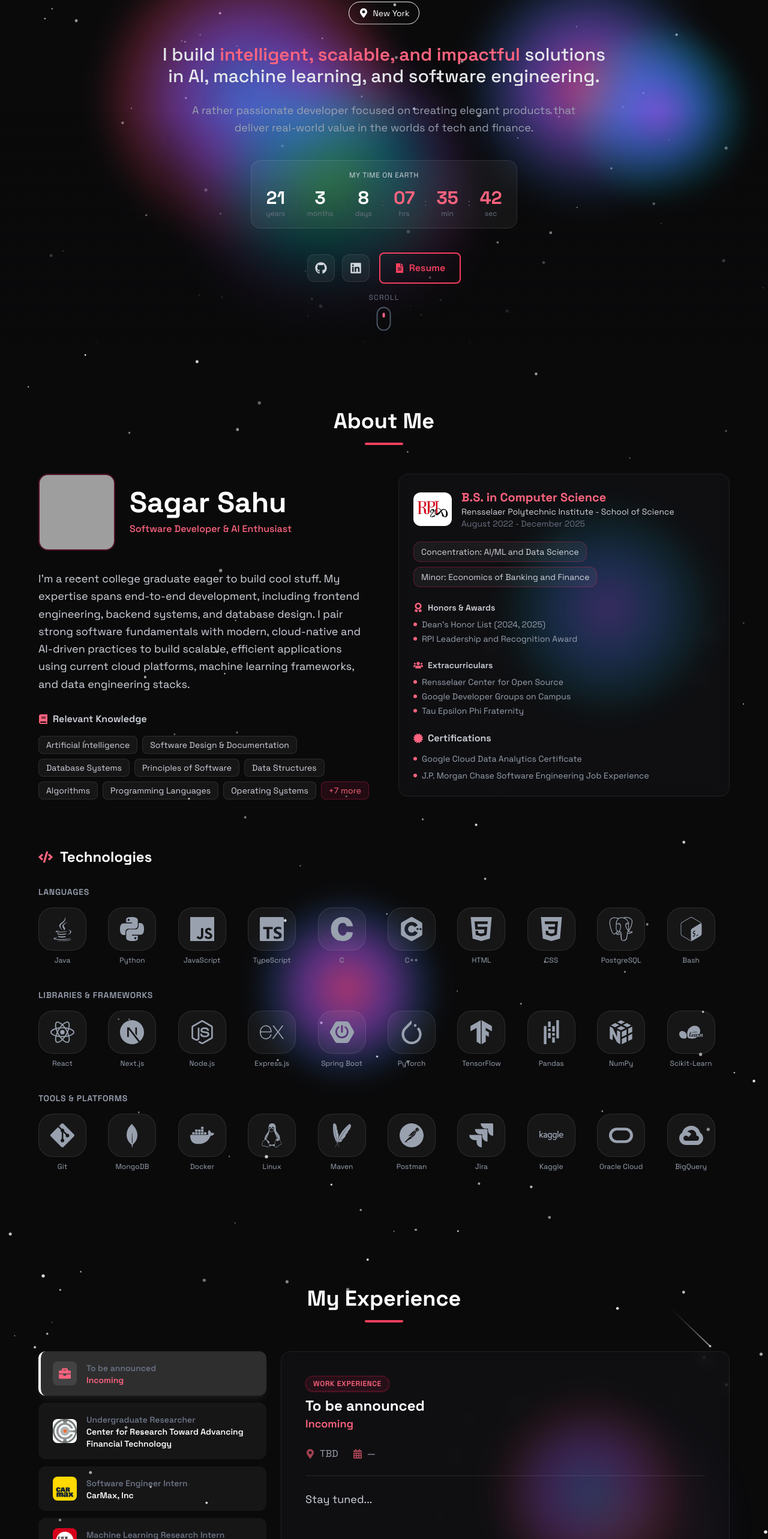
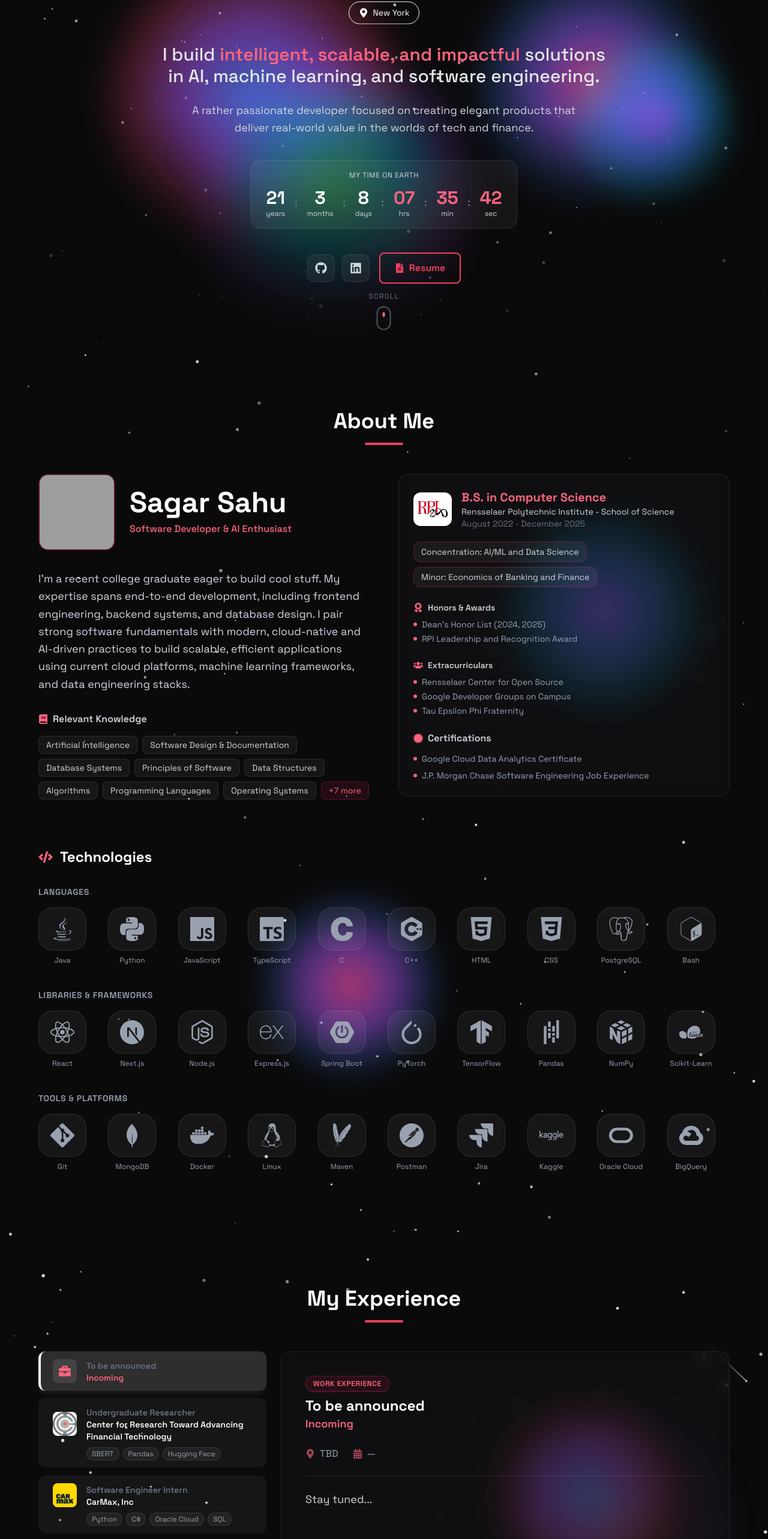
Before and after one commit to sagars2004/Personal-Portfolio, a Next.js app: page / in a window 1280 px wide. Shown: the part 214-2780 px from the top of the page at 60% size. Built offline with nearby package versions, Linux system fonts and the light colour scheme; grey boxes are pictures that could not be loaded.

Commit message:
Add skills fields to experience data
Improved UI styling in Contact, Experience, Hero, and Projects components for better visual consistency and clarity. Added a 'skills' field to experience data and displayed skill bubbles in Experience cards. Updated project taglines and descriptions for accuracy.

```diff
--- a/src/components/Contact.tsx
+++ b/src/components/Contact.tsx
@@ -100,8 +100,8 @@ export default function Contact() {
 
         <div className="grid lg:grid-cols-2 gap-12">
           {/* Contact Form */}
-          <div className="card p-6">
-            <form onSubmit={handleSubmit} className="space-y-4">
+          <div className="card p-8">
+            <form onSubmit={handleSubmit} className="space-y-8">
               <div>
                 <label
                   htmlFor="name"
@@ -181,7 +181,7 @@ export default function Contact() {
               <button
                 type="submit"
                 disabled={isSubmitting}
-                className="w-full flex items-center justify-center gap-2 py-3 px-6 rounded-xl bg-rose-500 text-white font-semibold hover:bg-rose-600 hover:shadow-lg hover:shadow-rose-500/25 disabled:opacity-50 disabled:cursor-not-allowed transition-all"
+                className="w-full flex items-center justify-center gap-2 py-3 px-6 rounded-xl bg-rose-500/70 text-white font-semibold hover:bg-rose-600 hover:shadow-lg hover:shadow-rose-500/25 disabled:opacity-50 disabled:cursor-not-allowed transition-all"
               >
                 {isSubmitting ? (
                   <>
@@ -212,14 +212,14 @@ export default function Contact() {
           {/* Get in Touch Sidebar */}
           <div className="flex flex-col justify-center lg:pl-8">
             {/* Resume Toast - positioned above Get in Touch */}
-            <div
-              className={`transition-all duration-500 mb-4 ${
-                showResumeToast
-                  ? "opacity-100 translate-y-0"
-                  : "opacity-0 -translate-y-2 pointer-events-none h-0 mb-0"
-              }`}
-            >
-              <div className="flex items-center gap-3 px-5 py-4 bg-rose-950/80 border border-rose-500/50 rounded-xl backdrop-blur-sm">
+            <div className="mb-4 h-[60px]">
+              <div
+                className={`flex items-center gap-3 px-5 py-4 bg-rose-800/40 border border-rose-500/50 rounded-xl backdrop-blur-sm transition-all duration-300 ${
+                  showResumeToast
+                    ? "opacity-100 translate-y-0"
+                    : "opacity-0 -translate-y-2 pointer-events-none"
+                }`}
+              >
                 <FaFileAlt className="w-5 h-5 text-rose-400 flex-shrink-0" />
                 <p className="text-gray-200 text-sm flex-1">
                   Interested in my resume? Leave a note below!
--- a/src/components/Experience.tsx
+++ b/src/components/Experience.tsx
@@ -50,17 +50,18 @@ export default function Experience() {
 
         <div className="flex flex-col lg:flex-row gap-6">
           {/* Left side - Stacked role cards */}
-          <div className="lg:w-[380px] flex-shrink-0 space-y-3">
+          <div className="lg:w-[380px] flex-shrink-0 flex flex-col justify-between h-[520px]">
             {experiences.map((exp, index) => (
               <button
                 key={exp.id}
                 onClick={() => handleCardChange(index)}
-                className={`w-full group flex items-center gap-4 px-5 py-4 rounded-xl text-left transition-all duration-300 ${
+                className={`w-full group flex flex-col px-5 py-3 rounded-xl text-left transition-all duration-300 ${
                   activeIndex === index
                     ? "bg-white/15 border-l-4 border-white shadow-lg shadow-white/5"
                     : "bg-white/5 border-l-4 border-transparent hover:bg-white/10 hover:border-gray-600"
                 }`}
               >
+                <div className="flex items-center gap-4">
                   {/* Company Logo or Fallback Icon */}
                   <div className={`w-10 h-10 rounded-lg flex-shrink-0 flex items-center justify-center overflow-hidden ${
                     activeIndex === index
@@ -87,6 +88,24 @@ export default function Experience() {
                       {exp.company}
                     </p>
                   </div>
+                </div>
+                {/* Skills bubbles */}
+                {exp.skills && exp.skills.length > 0 && (
+                  <div className="flex flex-wrap gap-1.5 mt-2 ml-14">
+                    {exp.skills.map((skill) => (
+                      <span
+                        key={skill}
+                        className={`px-2 py-0.5 text-xs rounded-full transition-colors ${
+                          activeIndex === index
+                            ? "bg-rose-500/20 text-rose-300 border border-rose-500/30"
+                            : "bg-white/5 text-gray-400 border border-white/10"
+                        }`}
+                      >
+                        {skill}
+                      </span>
+                    ))}
+                  </div>
+                )}
               </button>
             ))}
           </div>
--- a/src/components/Hero.tsx
+++ b/src/components/Hero.tsx
@@ -185,7 +185,7 @@ export default function Hero() {
         </h2>
 
         {/* Description */}
-        <p className="text-gray-400 text-lg max-w-2xl mx-auto mb-10 leading-relaxed">
+        <p className="text-gray-300 text-lg max-w-2xl mx-auto mb-10 leading-relaxed">
           A rather passionate developer focused on
           creating elegant products that deliver real-world value in the worlds of tech and finance.
         </p>
@@ -198,32 +198,32 @@ export default function Hero() {
               <div className="flex items-center gap-3 sm:gap-4">
                 <div className="text-center">
                   <span className="text-2xl sm:text-3xl font-bold text-white">{timeElapsed.years}</span>
-                  <p className="text-xs text-gray-500">years</p>
+                  <p className="text-xs text-gray-300">years</p>
                 </div>
-                <span className="text-gray-600">:</span>
+                <span className="text-gray-400">:</span>
                 <div className="text-center">
                   <span className="text-2xl sm:text-3xl font-bold text-white">{timeElapsed.months}</span>
-                  <p className="text-xs text-gray-500">months</p>
+                  <p className="text-xs text-gray-300">months</p>
                 </div>
-                <span className="text-gray-600">:</span>
+                <span className="text-gray-400">:</span>
                 <div className="text-center">
                   <span className="text-2xl sm:text-3xl font-bold text-white">{timeElapsed.days}</span>
-                  <p className="text-xs text-gray-500">days</p>
+                  <p className="text-xs text-gray-300">days</p>
                 </div>
-                <span className="text-gray-600">:</span>
+                <span className="text-gray-400">:</span>
                 <div className="text-center">
                   <span className="text-2xl sm:text-3xl font-bold text-rose-400">{String(timeElapsed.hours).padStart(2, '0')}</span>
-                  <p className="text-xs text-gray-500">hrs</p>
+                  <p className="text-xs text-gray-300">hrs</p>
                 </div>
-                <span className="text-gray-600">:</span>
+                <span className="text-gray-400">:</span>
                 <div className="text-center">
                   <span className="text-2xl sm:text-3xl font-bold text-rose-400">{String(timeElapsed.minutes).padStart(2, '0')}</span>
-                  <p className="text-xs text-gray-500">min</p>
+                  <p className="text-xs text-gray-300">min</p>
                 </div>
-                <span className="text-gray-600">:</span>
+                <span className="text-gray-400">:</span>
                 <div className="text-center">
                   <span className="text-2xl sm:text-3xl font-bold text-rose-400">{String(timeElapsed.seconds).padStart(2, '0')}</span>
-                  <p className="text-xs text-gray-500">sec</p>
+                  <p className="text-xs text-gray-300">sec</p>
                 </div>
               </div>
             </div>
--- a/src/components/Projects.tsx
+++ b/src/components/Projects.tsx
@@ -35,12 +35,12 @@ export default function Projects() {
               className="card p-6 group flex flex-col min-h-[250px]"
             >
               {/* Title */}
-              <h3 className="text-lg font-bold text-white mb-1 group-hover:text-rose-400 transition-colors">
+              <h3 className="text-2xl font-bold text-white mb-1 group-hover:text-rose-400 transition-colors">
                 {project.title}
               </h3>
 
               {/* Tagline */}
-              <p className="text-rose-400/80 text-xs font-medium mb-4">
+              <p className="text-rose-400/80 text-sm font-medium mb-4">
                 {project.tagline}
               </p>
 
--- a/src/data/experience.ts
+++ b/src/data/experience.ts
@@ -8,6 +8,7 @@ export interface Experience {
   description: string;
   type: "work" | "research";
   logo?: string;
+  skills?: string[];
 }
 
 export const experiences: Experience[] = [
@@ -22,6 +23,7 @@ export const experiences: Experience[] = [
       "Stay tuned...",
     type: "work",
     logo: "",
+    skills: [],
   },
   {
     id: "craft",
@@ -34,6 +36,7 @@ export const experiences: Experience[] = [
       "Engineered a hybrid bidirectional traceability system using Sentence Transformers and Pandas, implementing a dual-index architecture that maps unstructured PDF contract clauses to FOL representations via vector embeddings and cosine similarity. Enchanced transparency of computable contract data by developing a deterministic pipeline to classify modifications with explainable logic, validating the system's ability to align with original requirements through extensive testing on financial datasets.",
     type: "work",
     logo: "/logos/craft.png",
+    skills: ["SBERT", "Pandas", "Hugging Face"],
   },
   {
     id: "carmax",
@@ -46,6 +49,7 @@ export const experiences: Experience[] = [
       "Deployed a production-wide E2E automation pipeline using Python and C# to associate 3,600+ Oracle Invoice records, reducing a 4-step audit process with a 20x speedup by leveraging RESTful API integrations and backend validation through Postman and PL/SQL. Configured a full-stack web application built on OCI services to streamline 3rd-party vendor onboarding, enable secure data exchange via SaaS/PaaS tools, and optimize registration workflows for high-visibility suppliers by cutting manual entry time by 70%.",
     type: "work",
     logo: "/logos/carmax.png",
+    skills: ["Python", "C#", "Oracle Cloud", "SQL"],
   },
   {
     id: "rpi",
@@ -58,6 +62,7 @@ export const experiences: Experience[] = [
       "Independently developed a machine learning algorithm using Scikit-learn and PyTorch to classify elastic stress contour images of barrier coating microstructures, assisted in postdoctoral research under RPI's department of Aerospace Engineering for optimal material selection. Employed convolutional neural networks (CNNs) to assess thermal images of materials within combustion chambers, resulting in a 250% workflow acceleration by replacing finite element simulations with ML-based predictions.",
     type: "work",
     logo: "/logo.png",
+    skills: ["PyTorch", "Scikit-learn", "CNNs"],
   },
   {
     id: "northwestern",
@@ -70,5 +75,6 @@ export const experiences: Experience[] = [
       "Leveraged Monte Carlo probability simulations in Microsoft Dynamics and curated Power BI dashboards to manage growth-oriented business plans for 200+ prospects, enabled client retention by 300% through data-driven insights in the wealth accumulation, risk management, and retirement planning arenas. Operated as a Series 17-55 licensed financial representative, providing comprehensive financial planning and advisory services in the insurance space to clients.",
     type: "work",
     logo: "/logos/northwestern.png",
+    skills: ["Power BI", "Monte Carlo Probability"],
   },
 ];
--- a/src/data/projects.ts
+++ b/src/data/projects.ts
@@ -14,14 +14,14 @@ export const projects: Project[] = [
     title: "Flowstate",
     tagline: "Distraction-Aware Productivity and Focus Tool",
     description:
-      "Developing a local-first Chrome extension AI layer that passively captures behavioral signals to model personalized focus fingerprints with React and SQLite endpoints. Building real-time pattern recognition with Llama 3.1 inference to detect distraction loops and generate feedback.",
+      "Developing a local-first Chrome extension AI layer that passively captures behavioral signals to model personalized focus fingerprints with React and SQLite endpoints. Currently building real-time pattern recognition with Llama 3.1 inference to detect distraction loops and generate feedback.",
     technologies: [],
     githubUrl: "https://github.com/sagars2004/Flowstate",
   },
   {
     id: "rentpad",
     title: "RentPad Homes",
-    tagline: "Intelligent Property Management",
+    tagline: "Intelligent RentalProperty Management Platform",
     description:
       "Contributing to early-stage startup development of a full-stack platform to refine property management for small-to-mid-size landlords and investors, providing enhanced tools to manage automated payments, maintenance requests, and tenant communication. More coming soon...",
     technologies: [],
@@ -30,7 +30,7 @@ export const projects: Project[] = [
   {
     id: "openplaybook",
     title: "OpenPlaybook",
-    tagline: "CV-Powered Sports Analytics",
+    tagline: "CV-Powered Sports Analytics Simulation",
     description:
       "Built an open-source application enabling computer vision pipeline using Python's supervision and inference libraries to ingest sports video data, apply object detection and tracking, and extract structured insights for deeper, context-aware understanding of in-game actions through OpenCV.",
     technologies: [],
```
Lines whose indentation alone changed are shown as unchanged.
